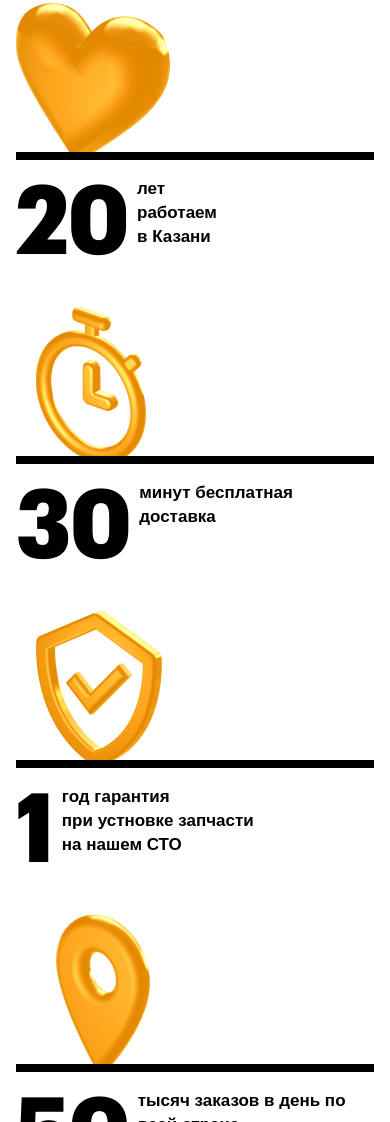
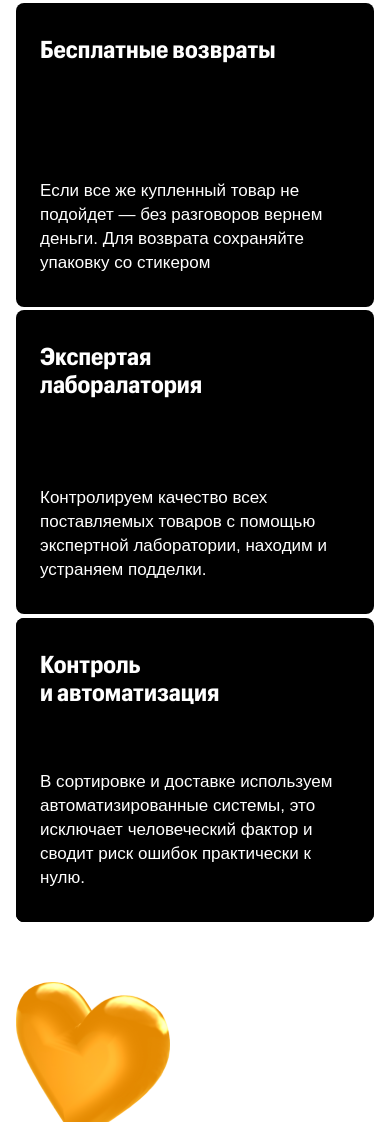
Before and after one commit to AdmiralBankir/simple-project, a website built with webpack: page index.html in a window 390 px wide. Shown: the part 2361-3483 px from the top of the page. Built offline with nearby package versions, Linux system fonts and the light colour scheme; files whose address does not match are found by name.

Commit message:
добавила черные блоки

```diff
--- a/index.html
+++ b/index.html
@@ -149,6 +149,36 @@
         </div>
       </div>
 
+      <div class="benefits">
+        <div class="benefit__item">
+          <div class="benefit__title">
+            Бесплатные возвраты
+          </div>
+          <div class="benefit__description">
+            Если все же купленный товар не подойдет — без разговоров вернем деньги. Для возврата сохраняйте упаковку со стикером
+          </div>
+        </div>
+        <div class="benefit__item">
+          <div class="benefit__title">
+            Экспертая лаборалатория
+          </div>
+          <div class="benefit__description">
+            Контролируем качество всех поставляемых товаров с помощью экспертной лаборатории, находим и устраняем подделки.
+          </div>
+        </div>
+        <div class="benefit__item">
+          <svg class="benefit__bg" width="213" height="360" viewBox="0 0 213 360" fill="none" xmlns="http://www.w3.org/2000/svg">
+            <path d="M0 0L213 0L121.439 360H0V0Z" fill="black"/>
+          </svg>
+          <div class="benefit__title">
+            Контроль<br/>и автоматизация
+          </div>
+          <div class="benefit__description">
+            В сортировке и доставке используем автоматизированные системы, это исключает человеческий фактор и сводит риск ошибок практически к нулю.
+          </div>
+        </div>
+      </div>
+
       <div class="statistic">
         <div class="statistic-item">
           <div class="si__img">
--- a/src/main.js
+++ b/src/main.js
@@ -25,3 +25,6 @@ import '@/assets/img1.png';
 import '@/assets/img2.png';
 import '@/assets/img3.png';
 import '@/assets/img4.png';
+import '@/assets/benefit1.png';
+import '@/assets/benefit2.png';
+import '@/assets/benefit3.png';
--- /dev/null
+++ b/src/styles/benefits.scss
@@ -0,0 +1,143 @@
+
+.benefits {
+    display: flex;
+    flex-direction: row;
+    flex-wrap: wrap;
+    justify-content: space-between;
+    margin-bottom: 60px;
+}
+
+.benefit__item {
+    height: 360px;
+    flex: 33% 0 0;
+    background: #000;
+    border-radius: 8px;
+    color: #fff;
+    display: flex;
+    flex-direction: column;
+    justify-content: space-between;
+    box-sizing: border-box;
+    padding: 32px 24px;
+    position: relative;
+    overflow: hidden;
+}
+
+@media screen and (max-width: 890px) {
+    .benefit__item {
+        height: 304px;
+    }
+    .benefit__item:nth-child(1),
+    .benefit__item:nth-child(2) {
+        flex: 49.5% 0 0;
+        margin-bottom: 1%;
+    }
+    .benefit__item:nth-child(1) .benefit__description,
+    .benefit__item:nth-child(2) .benefit__description {
+        width: 100%;
+    }
+    .benefit__item:nth-child(3) {
+        flex: 100% 0 0;
+    }
+    .benefit__item:nth-child(3) .benefit__title {
+        width: 250px;
+    }
+    .benefit__item:nth-child(3) .benefit__description {
+        width: 95%;
+    }
+}
+
+@media screen and (max-width: 558px) {
+    .benefit__item:nth-child(1),
+    .benefit__item:nth-child(2) {
+        flex: 100% 0 0;
+        margin-bottom: 1%;
+    }
+}
+
+.benefit__item:before {
+    content: "";
+    display: block;
+    position: absolute;
+    top: 16px;
+    right: 10px;
+    background-repeat: no-repeat;
+    background-size: contain;
+    background-position: top right;
+    width: 120px;
+    max-width: 40%;
+    height: 150px;
+    z-index: 0;
+}
+
+.benefit__item:nth-child(1):before {
+    //background-image: url('../images/benefit1.png');
+}
+
+.benefit__item:nth-child(2):before {
+    //background-image: url('../images/benefit2.png');
+}
+
+.benefit__item:nth-child(3) {
+    //background: linear-gradient(0deg, rgba(0, 0, 0, 0.22), rgba(0, 0, 0, 0.22)), url('../images/benefit3.png');
+    background-repeat: no-repeat;
+    background-size: cover;
+    background-position: center right
+}
+
+.benefit__item:nth-child(3):before {
+    content: none;
+}
+
+.benefit__bg {
+    position: absolute;
+    z-index: 0;
+    top: 0;
+    left: 0;
+    width: 213px;
+}
+
+.benefit__item:nth-child(3):after {
+    content: "";
+    position: absolute;
+    height: 212px;
+    left: 0;
+    right: 0;
+    bottom: 0;
+
+    background: linear-gradient(360deg, rgba(0, 0, 0, 0.9) 0%, rgba(0, 0, 0, 0) 100%);
+}
+
+.benefit__title {
+    font-family: 'Graphik Compact LC', sans-serif;
+    font-style: normal;
+    font-weight: 700;
+    font-size: 24px;
+    line-height: 28px;
+    width: 70%;
+    position: relative;
+    z-index: 2;
+}
+
+.benefit__description {
+    font-family: 'Graphik LC', sans-serif;
+    font-style: normal;
+    font-weight: 400;
+    font-size: 17px;
+    line-height: 24px;
+    width: 80%;
+    position: relative;
+    z-index: 2;
+}
+
+
+@media screen and (max-width: 1184px) {
+    .benefit__title {
+        width: 100%;
+    }
+}
+
+@media screen and (max-width: 992px) {
+    .benefit__title {
+        width: 80%;
+    }
+}
--- a/src/styles/main.scss
+++ b/src/styles/main.scss
@@ -89,3 +89,4 @@ body {
 @import './ad.scss';
 @import './free-select.scss';
 @import './statistic.scss';
+@import './benefits.scss';
```
Also changed, not shown: src/assets/benefit1.png (added), src/assets/benefit2.png (added), src/assets/benefit3.png (added).
